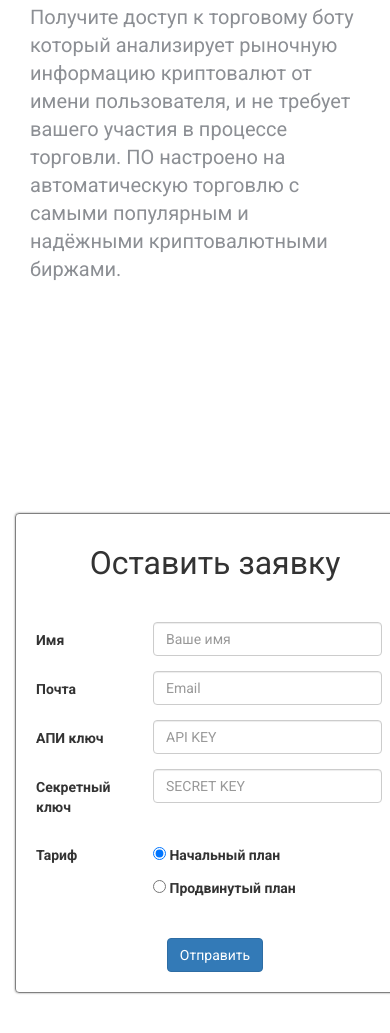
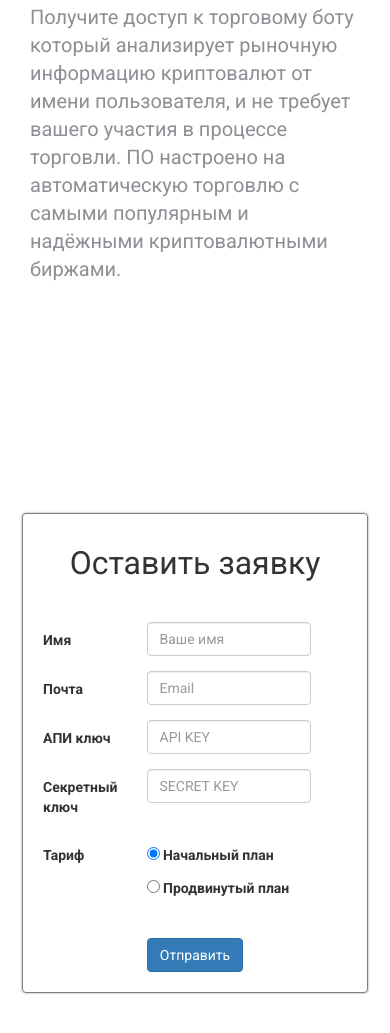
Before and after one commit to artem-kurilko/OldTradeBotWebsite, a website: page view/index.html in a window 390 px wide. Shown: the part 337-1370 px from the top of the page. Drawn offline with Linux system fonts and the light colour scheme.

Commit message:
fix: adaptive form for mobile phones

```diff
--- a/public/css/style.css
+++ b/public/css/style.css
@@ -972,6 +972,10 @@ ADAPTIVE
     font-size: 32px;
   }
 
+  .purchase-form{
+    min-width: 346px;
+  }
+
   .purchase-form label{
     margin-left: 0;
   }
--- a/view/index.html
+++ b/view/index.html
@@ -99,28 +99,28 @@
 
               <div class="form-group row">
                 <label for="inputName" class="col-sm-3 col-xs-3 col-form-label">Имя</label>
-                <div class="col-sm-9 col-xs-8">
+                <div class="col-sm-9 col-xs-7">
                   <input type="text" name="userName" required class="form-control" id="inputName" placeholder="Ваше имя" >
                 </div>
               </div>
 
               <div class="form-group row">
                 <label for="inputEmail" class="col-sm-3 col-xs-3 col-form-label">Почта</label>
-                <div class="col-sm-9 col-xs-8">
+                <div class="col-sm-9 col-xs-7">
                   <input type="email" name="email" required class="form-control" id="inputEmail" placeholder="Email">
                 </div>
               </div>
 
               <div class="form-group row">
                 <label for="inputApiKey" class="col-sm-3 col-xs-3 col-form-label">АПИ ключ</label>
-                <div class="col-sm-9 col-xs-8">
+                <div class="col-sm-9 col-xs-7">
                   <input type="password" name="apiKey" id="inputApiKey" class="form-control" required placeholder="API KEY">
                 </div>
               </div>
 
               <div class="form-group row">
                 <label for="inputSecretKey" class="col-sm-3 col-xs-3 col-form-label">Секретный ключ</label>
-                <div class="col-sm-9 col-xs-8">
+                <div class="col-sm-9 col-xs-7">
                   <input type="password" name="secretKey" id="inputSecretKey" required class="form-control" placeholder="SECRET KEY">
                 </div>
               </div>
@@ -128,7 +128,7 @@
               <div class="form-group row">
                 <label class="col-sm-3 col-xs-3">Тариф</label>
 
-                <div class="col-sm-9 col-xs-8">
+                <div class="col-sm-9 col-xs-7">
                   <div class="form-check-input">
                     <input class="form-check-input" type="radio" id="exampleRadios1" value="standart-plan" checked name="plan">
                     <label class="form-check-label" for="plan">
```
